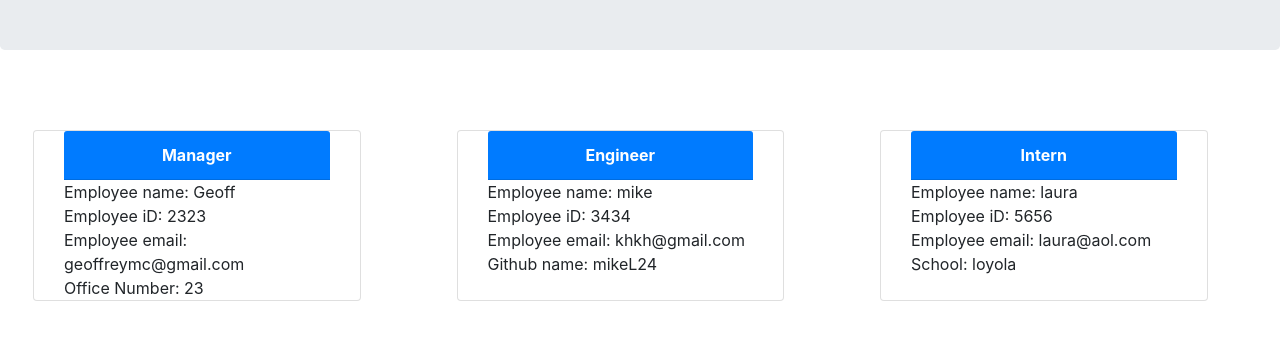
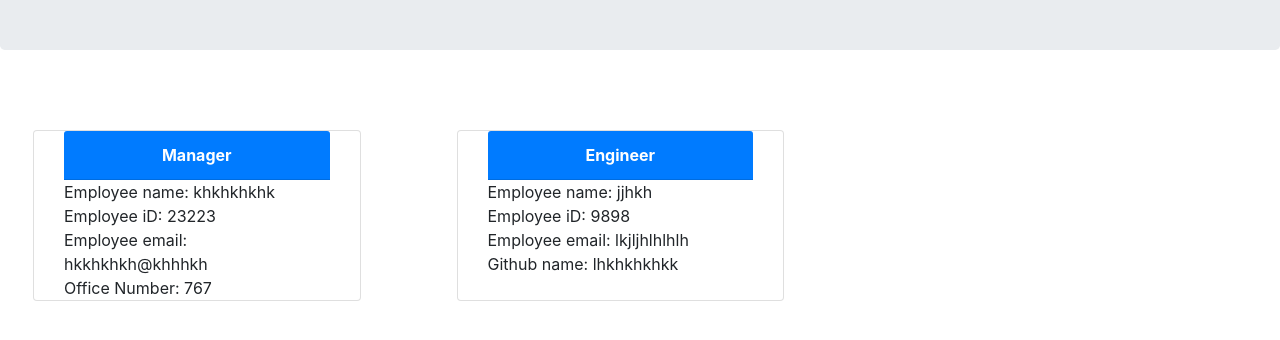
Before and after one commit to Gmac2323/Template-Engine, a website: page team.html in a window 1280 px wide. Shown: the part 134-474 px from the top of the page. Drawn offline with nearby package versions, Linux system fonts and the light colour scheme.

Commit message:
addvideo

```diff
--- a/team.html
+++ b/team.html
@@ -16,10 +16,10 @@
                 <div class="card-header text-center text-white bg-primary font-weight-bold">
                 Manager
                 </div>
-                <div> Employee name: Geoff</div>
-                <div> Employee iD: 2323</div>
-                <div> Employee email: geoffreymc@gmail.com</div>
-                <div> Office Number: 23 </div>
+                <div> Employee name: khkhkhkhk</div>
+                <div> Employee iD: 23223</div>
+                <div> Employee email: hkkhkhkh@khhhkh</div>
+                <div> Office Number: 767 </div>
 
             </div>
             </div><div class="col-3 card m-5">
@@ -27,21 +27,10 @@
                 <div class="card-header text-center text-white bg-primary font-weight-bold">
                 Engineer
                 </div>
-                <div> Employee name: mike</div>
-                <div> Employee iD: 3434</div>
-                <div> Employee email: khkh@gmail.com</div>
-                <div> Github name: mikeL24 </div>
-
-            </div>
-            </div><div class="col-3 card m-5">
-            <div class="container">
-                <div class="card-header text-center text-white bg-primary font-weight-bold">
-                Intern
-                </div>
-                <div> Employee name: laura</div>
-                <div> Employee iD: 5656</div>
-                <div> Employee email: laura@aol.com</div>
-                <div> School: loyola </div>
+                <div> Employee name: jjhkh</div>
+                <div> Employee iD: 9898</div>
+                <div> Employee email: lkjljhlhlhlh</div>
+                <div> Github name: lhkhkhkhkk </div>
 
             </div>
             </div>
```
Also changed, not shown: test/intern.test.js (+1 -1 lines), 1 other file.
